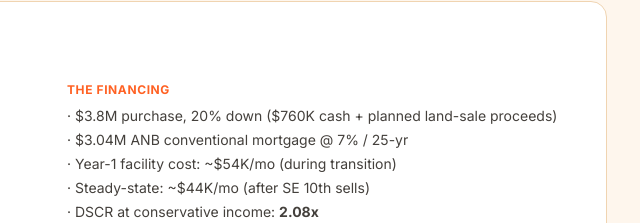
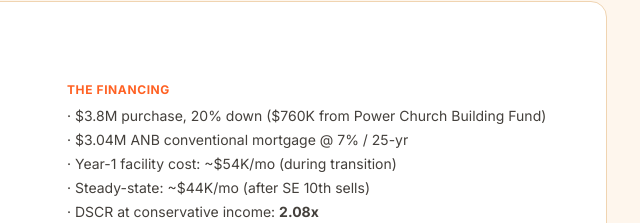
Before and after one commit to angelfrn07/power-church-ua-theater, a plain HTML site: page index.html in a window 1280 px wide. Shown: the part 1595-1818 px from the top of the page, 585-1225 px from the left. Drawn offline with nearby package versions, Linux system fonts and the light colour scheme.

Commit message:
Switch all bank-facing equity language to "Power Church Building Fund"; remove chair row; add internal committee note about LOC as survival cushion (not in bank packet)
- Replace remaining "cash on hand + planned land-sale proceeds" / "cash reserves + land sale" wording with "Power Church Building Fund" across 5, 5b, 1, index.html
- Remove "Building Committee Chair | [TO INSERT]" row from 5 and 5b (no chair exists per Angel); Toby Torres III remains as Building Committee Member
- Committee Packet (1) gets a clearly-labeled internal committee note: any LOC against SE 10th Ave is a post-closing operating cushion only, NOT a down-payment source; intentionally absent from bank-facing docs
- Live modeler intentionally not changed per Angel's instruction

```diff
--- a/index.html
+++ b/index.html
@@ -156,7 +156,7 @@
       <div>
         <h3 class="font-bold text-[color:var(--moss)] uppercase text-xs tracking-wider mb-2">The Financing</h3>
         <ul class="space-y-1 text-stone-700">
-          <li>· $3.8M purchase, 20% down ($760K cash + planned land-sale proceeds)</li>
+          <li>· $3.8M purchase, 20% down ($760K from Power Church Building Fund)</li>
           <li>· $3.04M ANB conventional mortgage @ 7% / 25-yr</li>
           <li>· Year-1 facility cost: ~$54K/mo (during transition)</li>
           <li>· Steady-state: ~$44K/mo (after SE 10th sells)</li>
```
Also changed, not shown: 6 other files.
